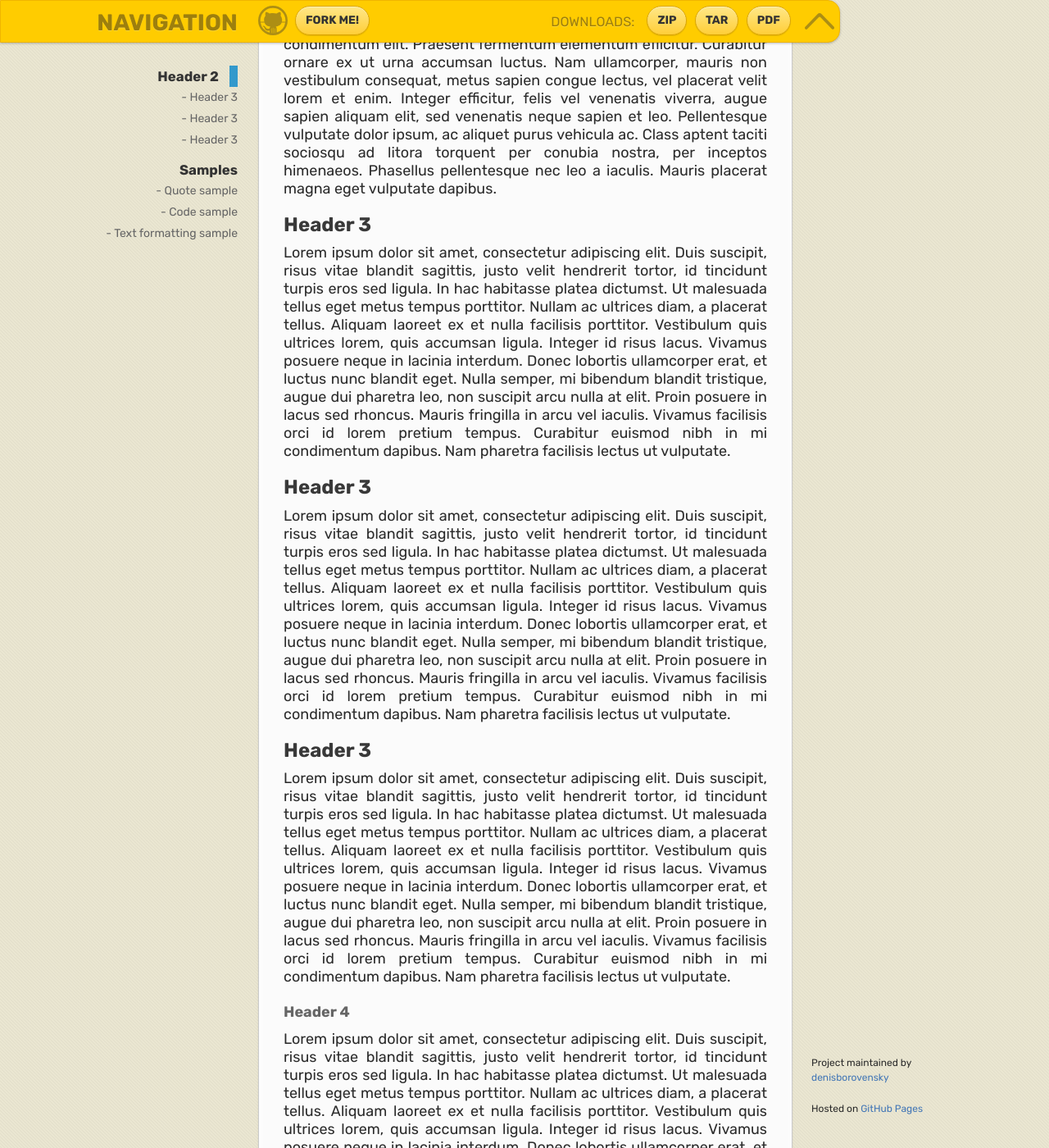
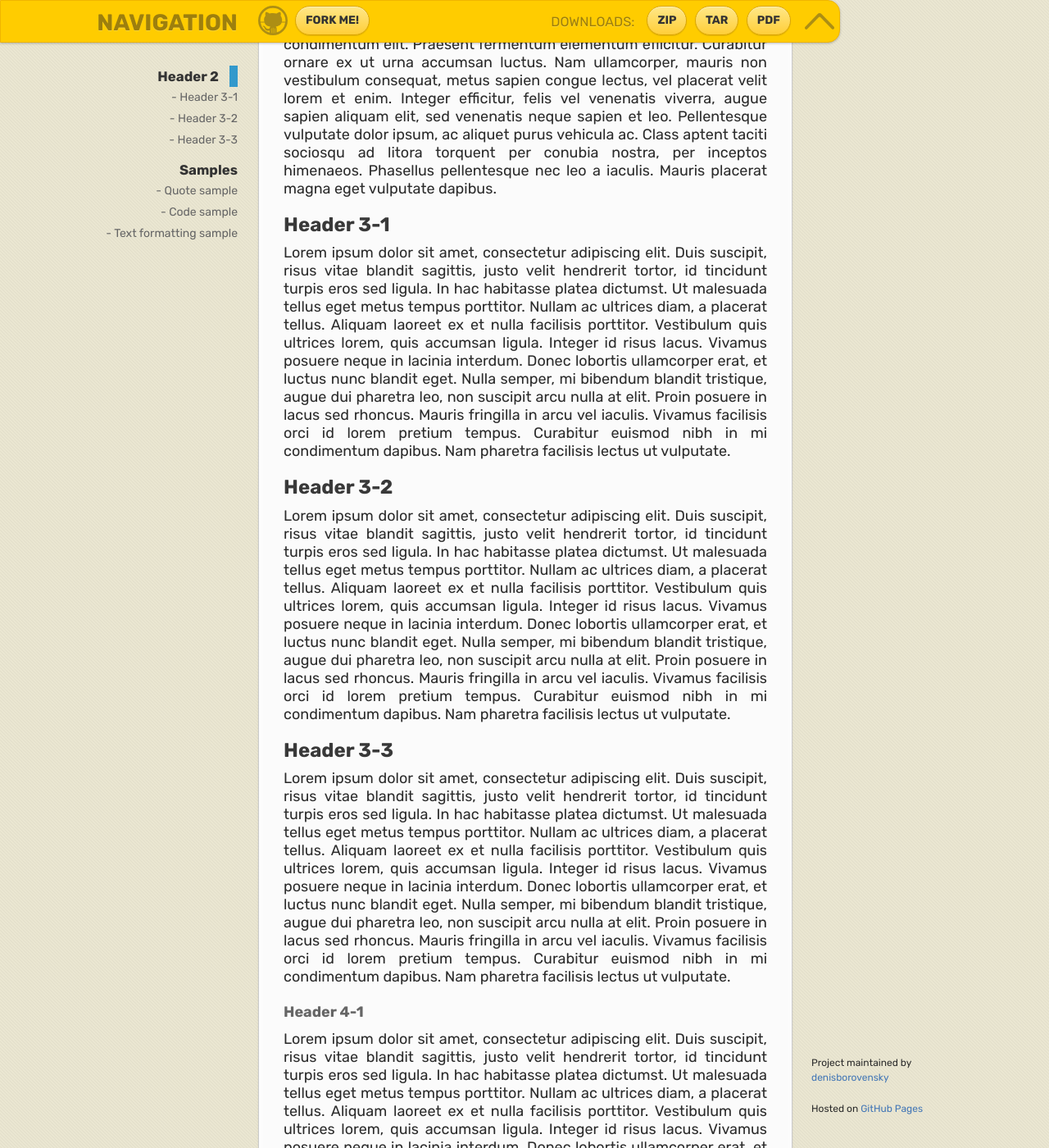
Before and after one commit to denisborovensky/github-pages-ebook-template, a Jekyll site: the page built from index.md, in a window 1280 px wide and 1400 px high, scrolled down 748 px. Shown: the whole window at 82% size. Built offline with Jekyll 4.4.1, drawn with Linux system fonts in a browser that asks for light colours; some web fonts are replaced; our own code applies the rules of GitHub Pages for plain Markdown files; some of the changed text lies outside the part shown.

```diff
--- a/index.md
+++ b/index.md
@@ -8,27 +8,27 @@
 
 In dictum lacus faucibus ultricies ullamcorper. Aliquam quis condimentum elit. Praesent fermentum elementum efficitur. Curabitur ornare ex ut urna accumsan luctus. Nam ullamcorper, mauris non vestibulum consequat, metus sapien congue lectus, vel placerat velit lorem et enim. Integer efficitur, felis vel venenatis viverra, augue sapien aliquam elit, sed venenatis neque sapien et leo. Pellentesque vulputate dolor ipsum, ac aliquet purus vehicula ac. Class aptent taciti sociosqu ad litora torquent per conubia nostra, per inceptos himenaeos. Phasellus pellentesque nec leo a iaculis. Mauris placerat magna eget vulputate dapibus.
 
-### Header 3
+### Header 3-1
 
 Lorem ipsum dolor sit amet, consectetur adipiscing elit. Duis suscipit, risus vitae blandit sagittis, justo velit hendrerit tortor, id tincidunt turpis eros sed ligula. In hac habitasse platea dictumst. Ut malesuada tellus eget metus tempus porttitor. Nullam ac ultrices diam, a placerat tellus. Aliquam laoreet ex et nulla facilisis porttitor. Vestibulum quis ultrices lorem, quis accumsan ligula. Integer id risus lacus. Vivamus posuere neque in lacinia interdum. Donec lobortis ullamcorper erat, et luctus nunc blandit eget. Nulla semper, mi bibendum blandit tristique, augue dui pharetra leo, non suscipit arcu nulla at elit. Proin posuere in lacus sed rhoncus. Mauris fringilla in arcu vel iaculis. Vivamus facilisis orci id lorem pretium tempus. Curabitur euismod nibh in mi condimentum dapibus. Nam pharetra facilisis lectus ut vulputate.
 
-### Header 3
+### Header 3-2
 
 Lorem ipsum dolor sit amet, consectetur adipiscing elit. Duis suscipit, risus vitae blandit sagittis, justo velit hendrerit tortor, id tincidunt turpis eros sed ligula. In hac habitasse platea dictumst. Ut malesuada tellus eget metus tempus porttitor. Nullam ac ultrices diam, a placerat tellus. Aliquam laoreet ex et nulla facilisis porttitor. Vestibulum quis ultrices lorem, quis accumsan ligula. Integer id risus lacus. Vivamus posuere neque in lacinia interdum. Donec lobortis ullamcorper erat, et luctus nunc blandit eget. Nulla semper, mi bibendum blandit tristique, augue dui pharetra leo, non suscipit arcu nulla at elit. Proin posuere in lacus sed rhoncus. Mauris fringilla in arcu vel iaculis. Vivamus facilisis orci id lorem pretium tempus. Curabitur euismod nibh in mi condimentum dapibus. Nam pharetra facilisis lectus ut vulputate.
 
-### Header 3
+### Header 3-3
 
 Lorem ipsum dolor sit amet, consectetur adipiscing elit. Duis suscipit, risus vitae blandit sagittis, justo velit hendrerit tortor, id tincidunt turpis eros sed ligula. In hac habitasse platea dictumst. Ut malesuada tellus eget metus tempus porttitor. Nullam ac ultrices diam, a placerat tellus. Aliquam laoreet ex et nulla facilisis porttitor. Vestibulum quis ultrices lorem, quis accumsan ligula. Integer id risus lacus. Vivamus posuere neque in lacinia interdum. Donec lobortis ullamcorper erat, et luctus nunc blandit eget. Nulla semper, mi bibendum blandit tristique, augue dui pharetra leo, non suscipit arcu nulla at elit. Proin posuere in lacus sed rhoncus. Mauris fringilla in arcu vel iaculis. Vivamus facilisis orci id lorem pretium tempus. Curabitur euismod nibh in mi condimentum dapibus. Nam pharetra facilisis lectus ut vulputate.
 
-#### Header 4
+#### Header 4-1
 
 Lorem ipsum dolor sit amet, consectetur adipiscing elit. Duis suscipit, risus vitae blandit sagittis, justo velit hendrerit tortor, id tincidunt turpis eros sed ligula. In hac habitasse platea dictumst. Ut malesuada tellus eget metus tempus porttitor. Nullam ac ultrices diam, a placerat tellus. Aliquam laoreet ex et nulla facilisis porttitor. Vestibulum quis ultrices lorem, quis accumsan ligula. Integer id risus lacus. Vivamus posuere neque in lacinia interdum. Donec lobortis ullamcorper erat, et luctus nunc blandit eget. Nulla semper, mi bibendum blandit tristique, augue dui pharetra leo, non suscipit arcu nulla at elit. Proin posuere in lacus sed rhoncus. Mauris fringilla in arcu vel iaculis. Vivamus facilisis orci id lorem pretium tempus. Curabitur euismod nibh in mi condimentum dapibus. Nam pharetra facilisis lectus ut vulputate.
 
-#### Header 4
+#### Header 4-2
 
 Lorem ipsum dolor sit amet, consectetur adipiscing elit. Duis suscipit, risus vitae blandit sagittis, justo velit hendrerit tortor, id tincidunt turpis eros sed ligula. In hac habitasse platea dictumst. Ut malesuada tellus eget metus tempus porttitor. Nullam ac ultrices diam, a placerat tellus. Aliquam laoreet ex et nulla facilisis porttitor. Vestibulum quis ultrices lorem, quis accumsan ligula. Integer id risus lacus. Vivamus posuere neque in lacinia interdum. Donec lobortis ullamcorper erat, et luctus nunc blandit eget. Nulla semper, mi bibendum blandit tristique, augue dui pharetra leo, non suscipit arcu nulla at elit. Proin posuere in lacus sed rhoncus. Mauris fringilla in arcu vel iaculis. Vivamus facilisis orci id lorem pretium tempus. Curabitur euismod nibh in mi condimentum dapibus. Nam pharetra facilisis lectus ut vulputate.
 
-#### Header 4
+#### Header 4-3
 
 Lorem ipsum dolor sit amet, consectetur adipiscing elit. Duis suscipit, risus vitae blandit sagittis, justo velit hendrerit tortor, id tincidunt turpis eros sed ligula. In hac habitasse platea dictumst. Ut malesuada tellus eget metus tempus porttitor. Nullam ac ultrices diam, a placerat tellus. Aliquam laoreet ex et nulla facilisis porttitor. Vestibulum quis ultrices lorem, quis accumsan ligula. Integer id risus lacus. Vivamus posuere neque in lacinia interdum. Donec lobortis ullamcorper erat, et luctus nunc blandit eget. Nulla semper, mi bibendum blandit tristique, augue dui pharetra leo, non suscipit arcu nulla at elit. Proin posuere in lacus sed rhoncus. Mauris fringilla in arcu vel iaculis. Vivamus facilisis orci id lorem pretium tempus. Curabitur euismod nibh in mi condimentum dapibus. Nam pharetra facilisis lectus ut vulputate.
 
```
